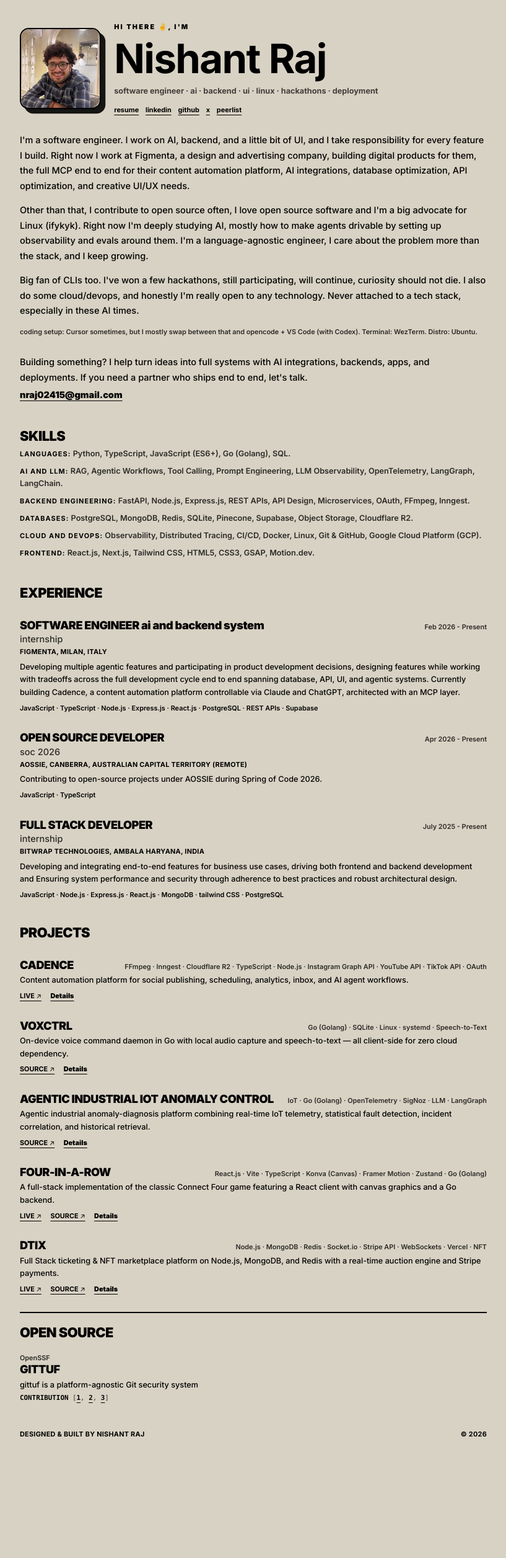
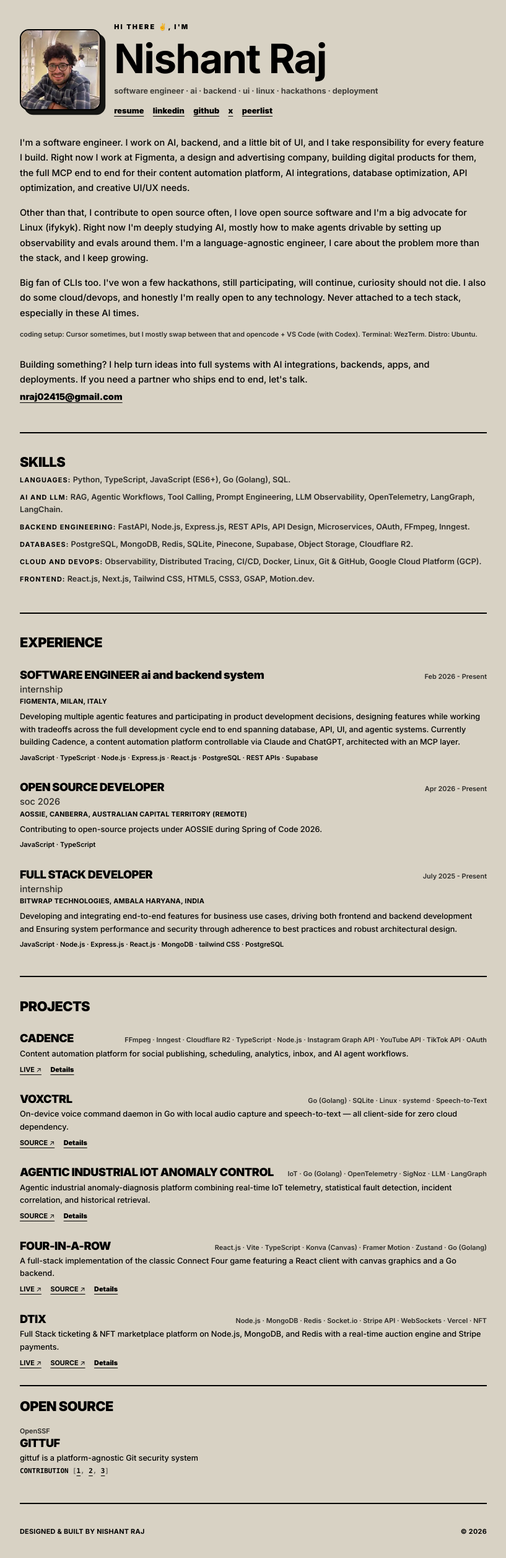
Before and after one commit to dawgdevv/portfolio, a React (Vite) app: page / in a window 1280 px wide. Shown: the whole page at 62% size, without its empty margins (231-1048 px from the left). Before the commit the page ends 2357 px from the top, so only its background shows below. Built offline with nearby package versions, Linux system fonts and the light colour scheme.

Commit message:
feat: enhance layout and styling of Skills, Experience, and Project sections; update Hero component typography for better readability

```diff
--- a/src/App.jsx
+++ b/src/App.jsx
@@ -49,18 +49,18 @@ function App() {
           />
         </section>
 
-        <section id="skills" className="portfolio-section">
+        <section id="skills" className="portfolio-section border-t-2 border-black pt-10">
           <Skills />
         </section>
 
-        <section id="experience" className="portfolio-section">
+        <section id="experience" className="portfolio-section border-t-2 border-black pt-10">
           <Experience />
         </section>
-        <section id="projects" className="portfolio-section">
+        <section id="projects" className="portfolio-section border-t-2 border-black pt-10">
           <Project />
         </section>
 
-        <footer className="portfolio-section flex items-center justify-between gap-4 text-xs font-bold uppercase tracking-wide">
+        <footer className="portfolio-section flex items-center justify-between gap-4 border-t-2 border-black pt-10 text-xs font-bold uppercase tracking-wide">
           <span>Designed &amp; built by Nishant Raj</span>
           <span>© {new Date().getFullYear()}</span>
         </footer>
--- a/src/components/Hero.jsx
+++ b/src/components/Hero.jsx
@@ -28,7 +28,7 @@ const Hero = ({ profileLinks }) => {
             <p className="mt-3 text-sm font-bold lowercase text-black/70">
               software engineer · AI · backend · UI · linux · hackathons · deployment
             </p>
-            <p className="mt-4 flex flex-wrap gap-x-3 gap-y-1 text-xs font-bold lowercase">
+            <p className="mt-4 flex flex-wrap gap-x-4 gap-y-2 text-sm font-black lowercase">
               {profileLinks?.map((item) => (
                 <a
                   key={item.label}
```
